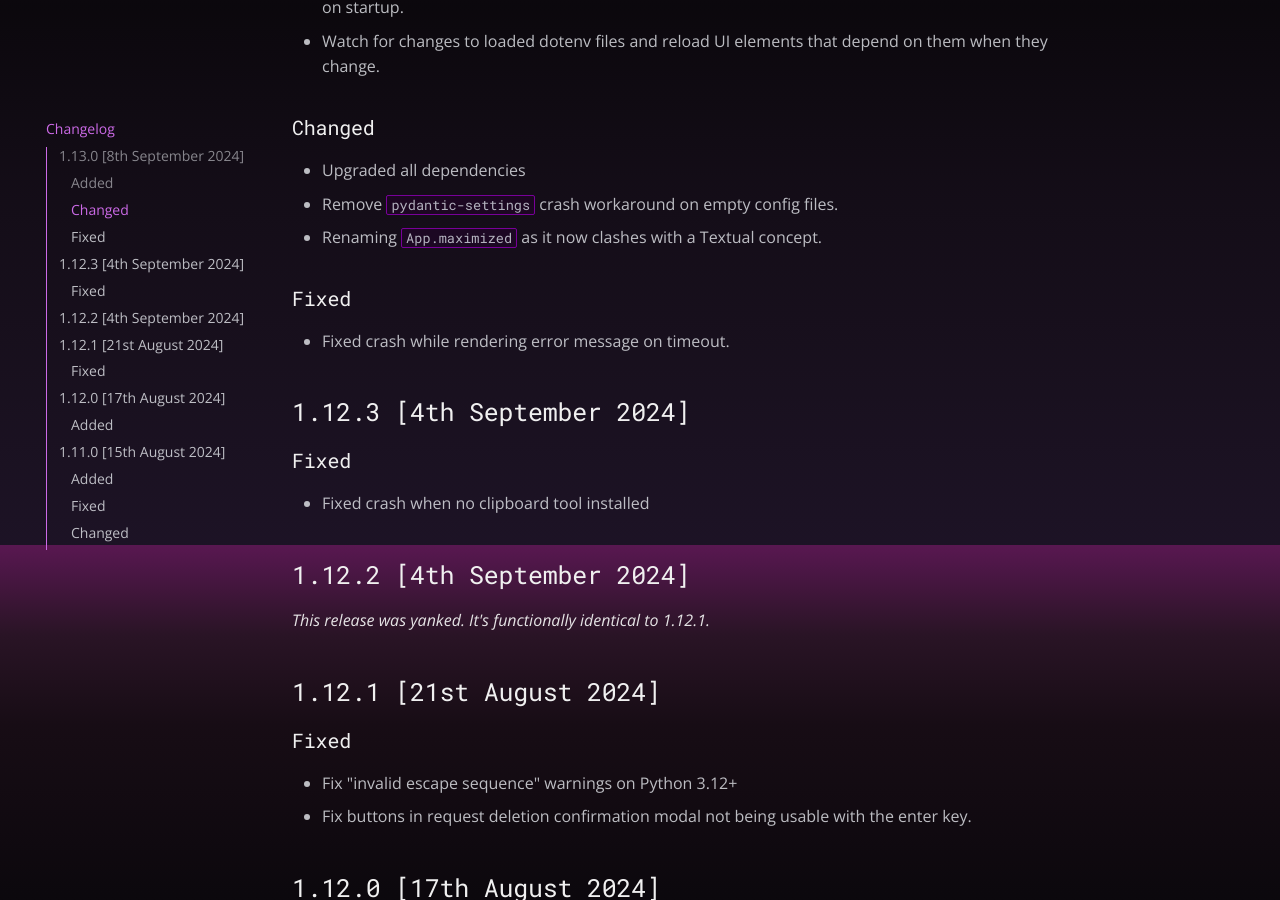
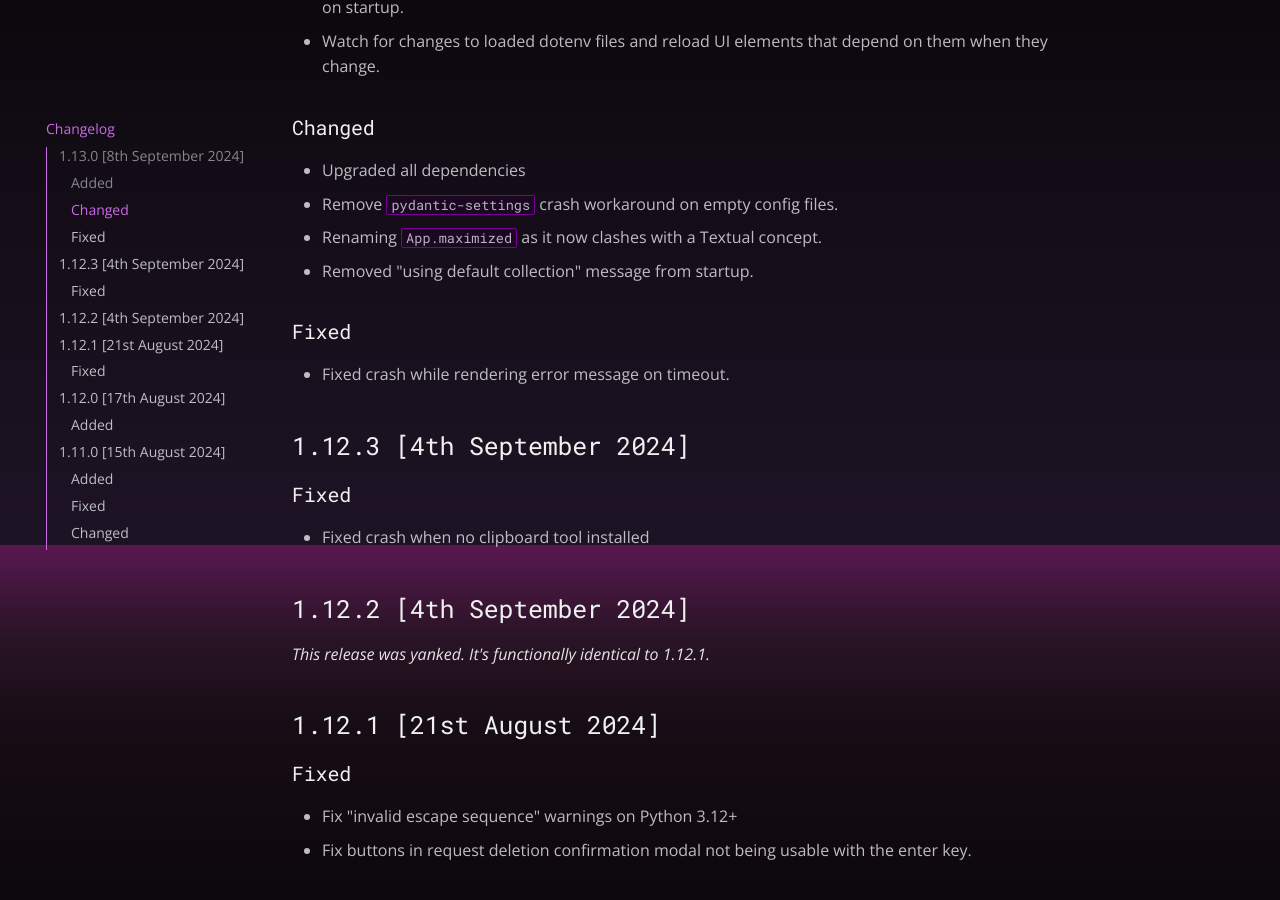
Before and after one commit to darrenburns/posting, an MkDocs documentation site: the page built from docs/CHANGELOG.md, in a window 1280 px wide and 900 px high, scrolled down 355 px. Built offline with MkDocs 1.6.1 and Material for MkDocs 9.7.7, drawn with Linux system fonts in a browser that asks for light colours; comment, search, counter and statistics services are not loaded.

Commit message:
Update changelog

```diff
--- a/docs/CHANGELOG.md
+++ b/docs/CHANGELOG.md
@@ -10,6 +10,7 @@
 - Upgraded all dependencies
 - Remove `pydantic-settings` crash workaround on empty config files.
 - Renaming `App.maximized` as it now clashes with a Textual concept.
+- Removed "using default collection" message from startup.
 
 ### Fixed
 
```
